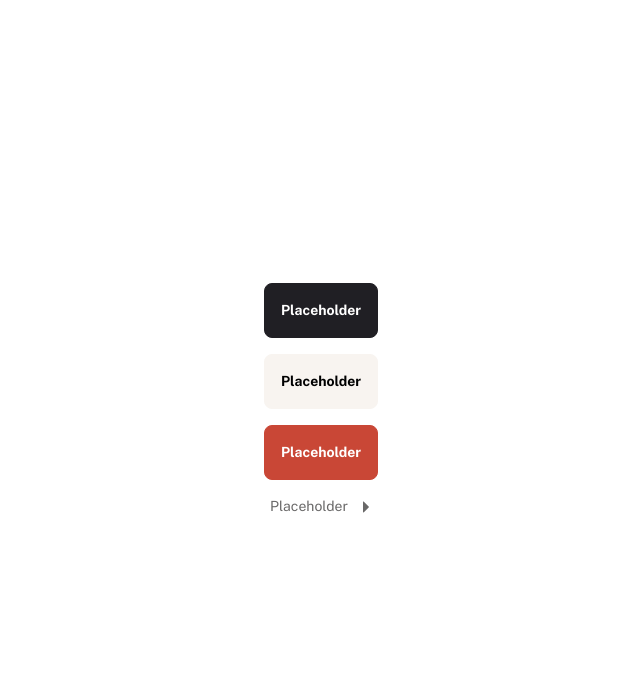
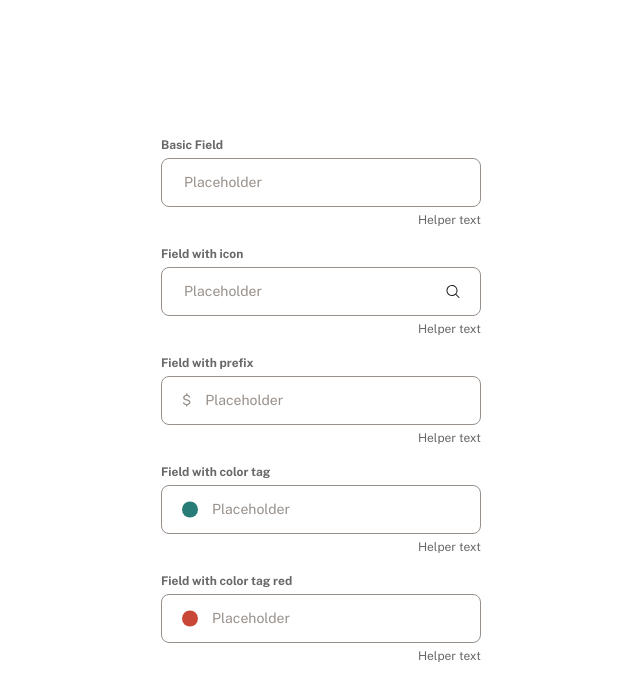
Before and after one commit to emerald-nomad/personal-finance-app, a Next.js app: page / in a window 1280 px wide. Shown: the top 698 px of the page, without its empty margins (319-959 px from the left). Built offline with nearby package versions, Linux system fonts and the light colour scheme.

Commit message:
input component

```diff
--- a/app/page.tsx
+++ b/app/page.tsx
@@ -1,6 +1,6 @@
-import { Button } from "@/components/Button";
-import Image from "next/image";
-
+import { Input } from "@/components/Input";
+import SearchIcon from "@/images/icon-search.svg";
+// import PrefixIcon from "@/images/mo"
 export default function Home() {
   return (
     <div
@@ -10,13 +10,43 @@ export default function Home() {
         justifyContent: "center",
         alignItems: "center",
         flexDirection: "column",
-        gap: "1rem"
+        gap: "1rem",
       }}
     >
-      <Button>Placeholder</Button>
-      <Button color="secondary">Placeholder</Button>
-      <Button color="destroy">Placeholder</Button>
-      <Button color="tertiary">Placeholder</Button>
+      <Input
+        label="Basic Field"
+        id="Test"
+        placeholder="Placeholder"
+        helperText="Helper text"
+      />
+      <Input
+        label="Field with icon"
+        id="IconField"
+        placeholder="Placeholder"
+        helperText="Helper text"
+        suffixIcon={<SearchIcon />}
+      />
+      <Input
+        label="Field with prefix"
+        id="prefix"
+        placeholder="Placeholder"
+        helperText="Helper text"
+        prefix="$"
+      />
+      <Input
+        label="Field with color tag"
+        id="color-tag"
+        placeholder="Placeholder"
+        helperText="Helper text"
+        colorTag="green"
+      />
+      <Input
+        label="Field with color tag red"
+        id="color-tag-red"
+        placeholder="Placeholder"
+        helperText="Helper text"
+        colorTag="red"
+      />
     </div>
   );
 }
--- /dev/null
+++ b/components/Input/index.ts
@@ -0,0 +1 @@
+export * from "./input";
--- /dev/null
+++ b/components/Input/input.module.scss
@@ -0,0 +1,74 @@
+.container {
+  display: flex;
+  width: 320px;
+  flex-direction: column;
+  align-items: flex-start;
+  gap: var(--spacing-50, 4px);
+}
+
+.label {
+  align-self: stretch;
+  color: var(--color-grey-500, #696868);
+}
+
+.input-wrapper {
+  display: flex;
+  padding: var(--spacing-150, 12px) var(--spacing-250, 20px);
+  align-items: center;
+  align-self: stretch;
+  border-radius: var(--spacing-100, 8px);
+  border: 1px solid var(--color-beige-500, #98908b);
+  background: var(--color-white, #fff);
+  outline: none;
+
+  &:hover {
+    border-color: var(--color-grey-500, #696868);
+  }
+
+  &:has(.input:active),
+  &:has(.input:focus) {
+    border-color: var(--color-grey-900, #201f24);
+  }
+}
+
+.input {
+  flex: 1 0 0;
+  outline: none;
+  border: none;
+
+  &::placeholder {
+    flex: 1 0 0;
+    color: var(--color-beige-500, #98908b);
+  }
+
+  & + svg {
+    margin-left: var(--spacing-200, 16px);
+  }
+}
+
+.helper-text {
+  align-self: stretch;
+  color: var(--color-grey-500, #696868);
+  text-align: right;
+}
+
+.prefix {
+  margin-right: var(--spacing-150, 12px);
+  color: var(--color-beige-500, #98908b);
+}
+
+.color-tag {
+  margin-right: var(--spacing-150, 12px);
+
+  circle {
+    fill: currentColor;
+  }
+
+  &.green {
+    color: var(--color-green);
+  }
+
+  &.red {
+    color: var(--color-red);
+  }
+}
--- /dev/null
+++ b/components/Input/input.tsx
@@ -0,0 +1,58 @@
+import { InputHTMLAttributes, JSX } from "react";
+import styles from "./input.module.scss";
+import clsx from "clsx";
+import ColorTagIcon from "@/images/icon-color-tag.svg";
+
+interface InputProps extends InputHTMLAttributes<HTMLInputElement> {
+  id: string;
+  label: string;
+  type?: "text" | "select";
+  helperText?: string;
+  suffixIcon?: JSX.Element;
+  colorTag?: "green" | "red";
+}
+
+export function Input({
+  label,
+  id,
+  helperText,
+  type = "text",
+  suffixIcon,
+  prefix,
+  colorTag,
+  ...props
+}: InputProps) {
+  return (
+    <div className={clsx([styles["container"]])}>
+      <label
+        htmlFor={id}
+        className={clsx([styles["label"], "text-preset-5-bold"])}
+      >
+        {label}
+      </label>
+      <div className={clsx([styles["input-wrapper"]])}>
+        {colorTag && (
+          <ColorTagIcon
+            className={clsx([styles["color-tag"], styles[colorTag]])}
+          />
+        )}
+        {prefix && (
+          <span className={clsx([styles["prefix"], "text-preset-4"])}>
+            {prefix}
+          </span>
+        )}
+        <input
+          className={clsx([styles["input"], "text-preset-4"])}
+          id={id}
+          {...props}
+        />
+        {suffixIcon}
+      </div>
+      {helperText && (
+        <span className={clsx([styles["helper-text"], "text-preset-5"])}>
+          {helperText}
+        </span>
+      )}
+    </div>
+  );
+}
```
Also changed, not shown: images/icon-color-tag.svg (added).
